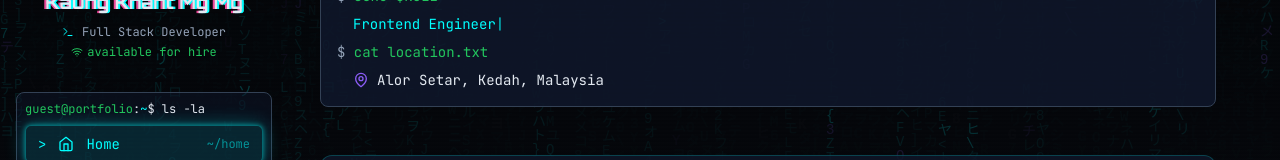
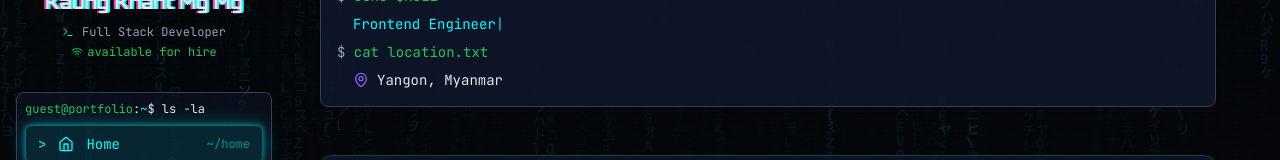
Before and after one commit to Irrfan47/portfolio, a React (Vite) app: page /projects in a window 1280 px wide. Shown: the part 188-348 px from the top of the page. Built offline with nearby package versions, Linux system fonts and the light colour scheme.

Commit message:
change based location

```diff
--- a/src/pages/About.tsx
+++ b/src/pages/About.tsx
@@ -10,7 +10,7 @@ const About = () => {
     {
       title: 'Web Developer',
       company: 'Freelance',
-      location: 'Yangon, Myanmar',
+      location: 'Remote',
       period: 'Sep 2025 - Present',
       duration: '3 Months',
       type: 'Freelance',
--- a/src/pages/Home.tsx
+++ b/src/pages/Home.tsx
@@ -64,7 +64,7 @@ const Home = () => {
             </p>
             <p className="text-foreground pl-4 flex items-center gap-2">
               <MapPin className="w-4 h-4 text-secondary" />
-              Alor Setar, Kedah, Malaysia
+              Yangon, Myanmar
             </p>
           </div>
         </TerminalWindow>
```
